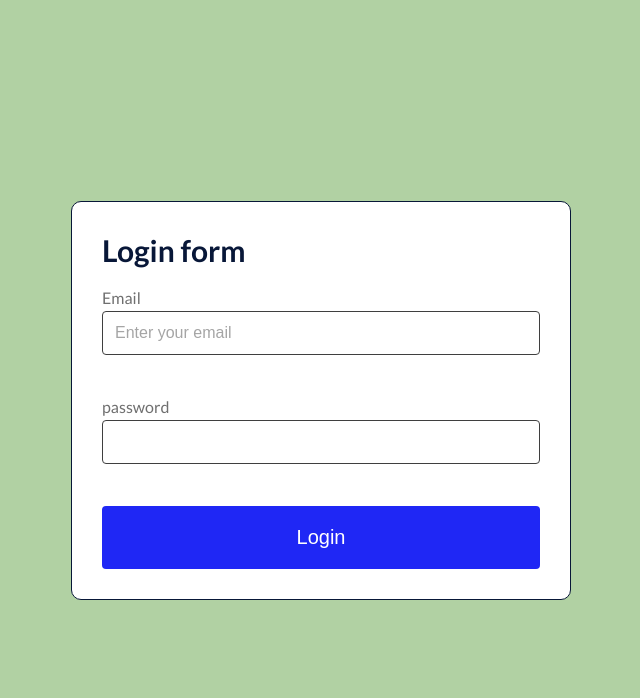
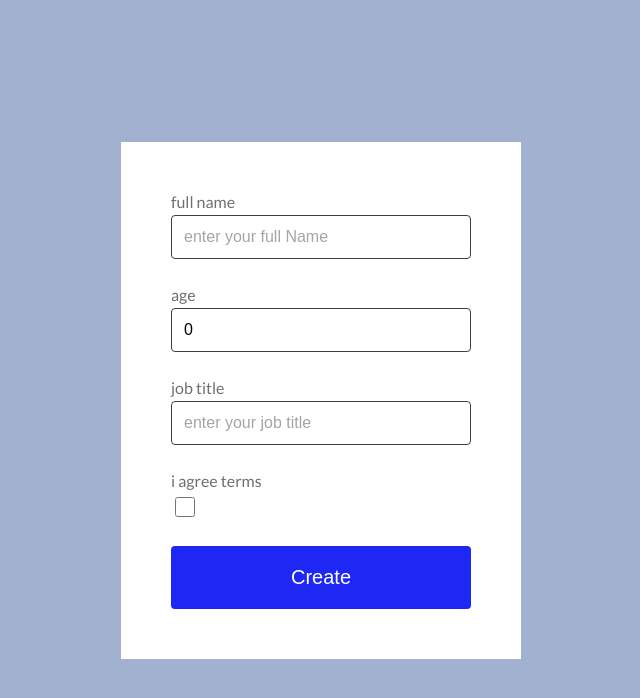
Before and after one commit to Andrew9806-lang/71_react_ts, a React (Vite) app: page / in a window 1280 px wide. Shown: the top 698 px of the page, without its empty margins (319-959 px from the left). Built offline with nearby package versions, Linux system fonts and the light colour scheme.

Commit message:
Homework12

```diff
--- a/src/App.tsx
+++ b/src/App.tsx
@@ -3,8 +3,9 @@
 // import Lesson09 from "./Lesson/Lesson09/Lesson09"
 // import Homework09 from "./Homework/Homework09/Homework"
 // import Homework10 from "./Homework/Homework10/Homework10"
-import Lesson12 from "./Lesson/Lesson12/Lesson12"
+// import Lesson12 from "./Lesson/Lesson12/Lesson12"
 // import Lesson10 from "./Lesson/Lesson10/Lesson10"
+import Homework12 from "./Homework/Homework12/Homework"
 import GlobalStyles from "./styles/GlobalStyles"
 
 // import Lesson08 from "./Lesson/Lesson08/Lesson"
@@ -31,7 +32,8 @@ function App() {
    {/* <Lesson09 /> */}
    {/* <Lesson10 /> */}
    {/* <Homework10 /> */}
-   <Lesson12 />
+   {/* <Lesson12 /> */}
+   <Homework12 />
     </>
   )
 }
--- /dev/null
+++ b/src/Components/EmployeeForm/EmployeeForm.tsx
@@ -0,0 +1,78 @@
+import * as Yup from "yup";
+import Input from "../Input/Input";
+import Button from "../Button/Button";
+import { useFormik } from "formik";
+import { CheckBox, FormWrapper } from "./style";
+import type { EmployeeFormValues } from "./type";
+
+function EmployeeForm() {
+  const shema = Yup.object().shape({
+    fullName: Yup.string()
+      .required("Field full name is requaired")
+      .min(5, "min 5 symbol")
+      .max(50, "max 50 symbol"),
+    age: Yup.number()
+      .required("Fireld age is required")
+      .min(18, "min age 18")
+      .max(80, "max age 80"),
+    job_title: Yup.string().optional().max(30, "Max symbol 30"),
+    checkbox: Yup.boolean().oneOf([true], "You must accept the terms"),
+  });
+
+  const formik = useFormik({
+    initialValues: {
+      fullName: "",
+      age: 0,
+      job_title: "",
+      checkbox: false,
+    } as EmployeeFormValues,
+    validationSchema: shema,
+    validateOnChange: false,
+    onSubmit: (values: EmployeeFormValues): void => {
+      console.log(values);
+    },
+  });
+  console.log(formik);
+
+  return (
+    <FormWrapper onSubmit={formik.handleSubmit}>
+      <Input
+        name="fullName"
+        label="full name"
+        type="text"
+        placeholder="enter your full Name"
+        value={formik.values.fullName}
+        onChange={formik.handleChange}
+        error={formik.errors.fullName}
+      />
+      <Input
+        name="age"
+        label="age"
+        type="number"
+        placeholder="enter your age"
+        value={formik.values.age}
+        onChange={formik.handleChange}
+        error={formik.errors.age}
+      />
+      <Input
+        name="job_title"
+        label="job title"
+        type="text"
+        placeholder="enter your job title"
+        value={formik.values.job_title}
+        onChange={formik.handleChange}
+        error={formik.errors.job_title}
+      />
+      <CheckBox>
+        <Input
+          name="checkbox"
+          label="i agree terms"
+          type="checkbox"
+          onChange={formik.handleChange}
+        />
+      </CheckBox>
+      <Button name="Create" type="submit" />
+    </FormWrapper>
+  );
+}
+export default EmployeeForm;
--- /dev/null
+++ b/src/Components/EmployeeForm/style.ts
@@ -0,0 +1,28 @@
+import styled from "@emotion/styled";
+import { css } from "@emotion/react";
+
+const boxBasicStyles = css`
+  display: flex;
+  flex-direction: column;
+`;
+
+export const FormWrapper= styled.form`
+${boxBasicStyles}
+background-color: white;
+width: 400px;
+padding: 50px;
+gap: 4px;
+`
+
+export const CheckBox= styled.label`
+ display: flex;
+  align-items: center;
+  gap: 8px;
+  cursor: pointer;
+
+  input[type="checkbox"] {
+    width: 20px;
+    height: 20px;
+    accent-color: #4caf50; // цвет галочки
+  }
+`
--- /dev/null
+++ b/src/Components/EmployeeForm/type.ts
@@ -0,0 +1,6 @@
+export interface EmployeeFormValues{
+fullName:string
+age:number
+job_title:string
+checkbox:boolean
+}
--- a/src/Components/Input/Input.tsx
+++ b/src/Components/Input/Input.tsx
@@ -9,6 +9,7 @@ function Input({
   placeholder,
   value,
   error,
+  // checked,
   onChange,
 }: InputProps) {
   return (
@@ -20,6 +21,7 @@ function Input({
         id={id}
         placeholder={placeholder}
         value={value}
+        // checked={type=== "checkbox"? {checked}:{value}}
         onChange={onChange}
       />
       <ErrorMessage>{error}</ErrorMessage>
--- /dev/null
+++ b/src/Homework/Homework12/Homework.tsx
@@ -0,0 +1,14 @@
+import EmployeeForm from "../../Components/EmployeeForm/EmployeeForm";
+import { HomeWorkWrapper } from "./style";
+
+
+
+
+function Homework12() {
+return(
+    <HomeWorkWrapper>
+        <EmployeeForm />
+    </HomeWorkWrapper>
+)
+}
+export default Homework12;
--- /dev/null
+++ b/src/Homework/Homework12/style.ts
@@ -0,0 +1,17 @@
+import styled from "@emotion/styled";
+import { css } from "@emotion/react";
+
+const boxBasicStyles = css`
+  display: flex;
+  flex-direction: column;
+  align-items: center;
+  justify-content: center;
+`;
+
+export const HomeWorkWrapper = styled.div`
+${boxBasicStyles}
+gap: 30px;
+  flex: 1;
+  padding: 50px;
+  background: rgba(163, 177, 209, 1);
+`
--- a/src/Lesson/Lesson12/Lesson12.tsx
+++ b/src/Lesson/Lesson12/Lesson12.tsx
@@ -1,6 +1,5 @@
 import LoginForm from "../../Components/LoginForm.tsx/LoginFrom";
 import { Lesson12Wrapper } from "./style";
-import { useFormik } from "formik";
 
 function Lesson12() {
   return (
```
Also changed, not shown: src/Components/Input/types.ts (+5 -5 lines).
